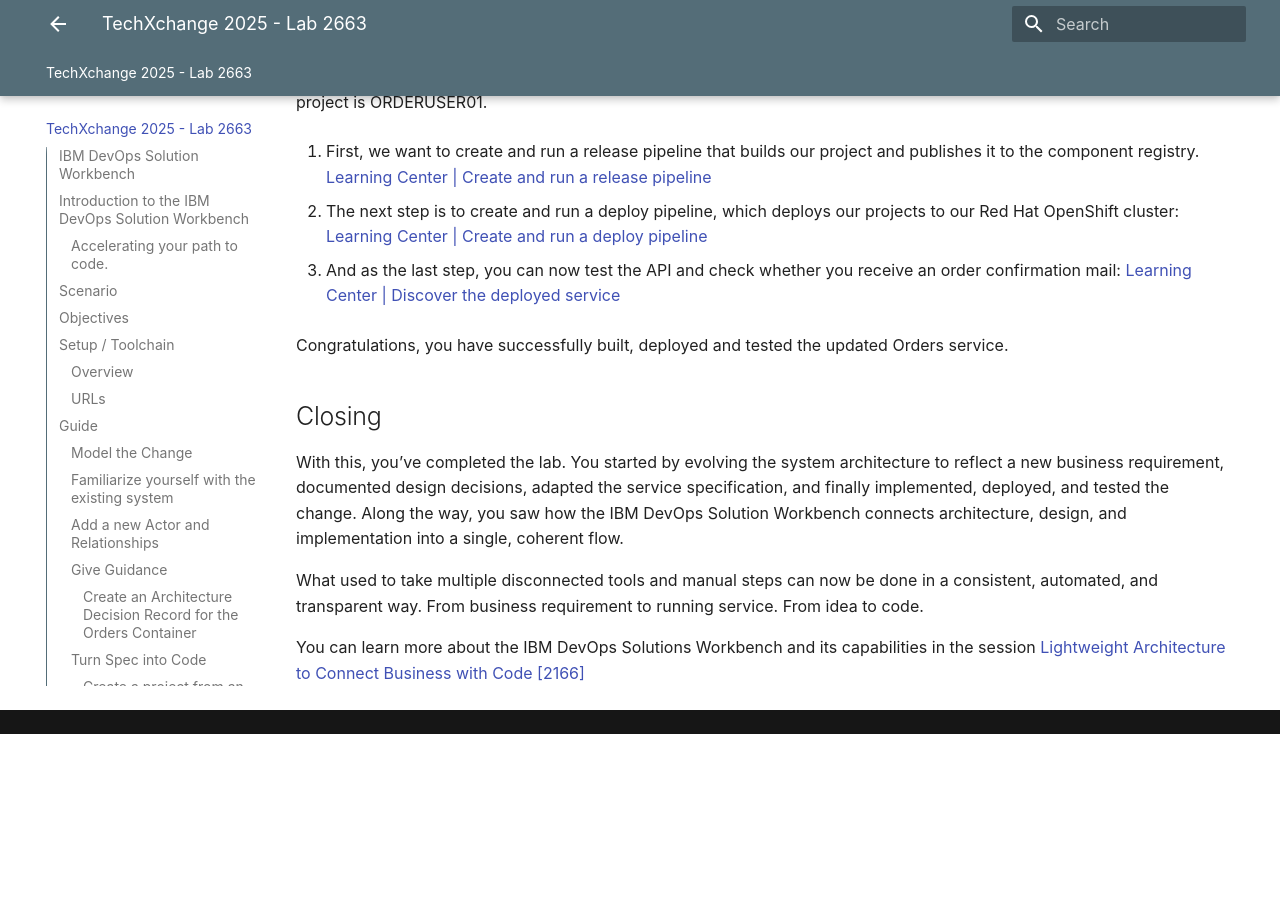
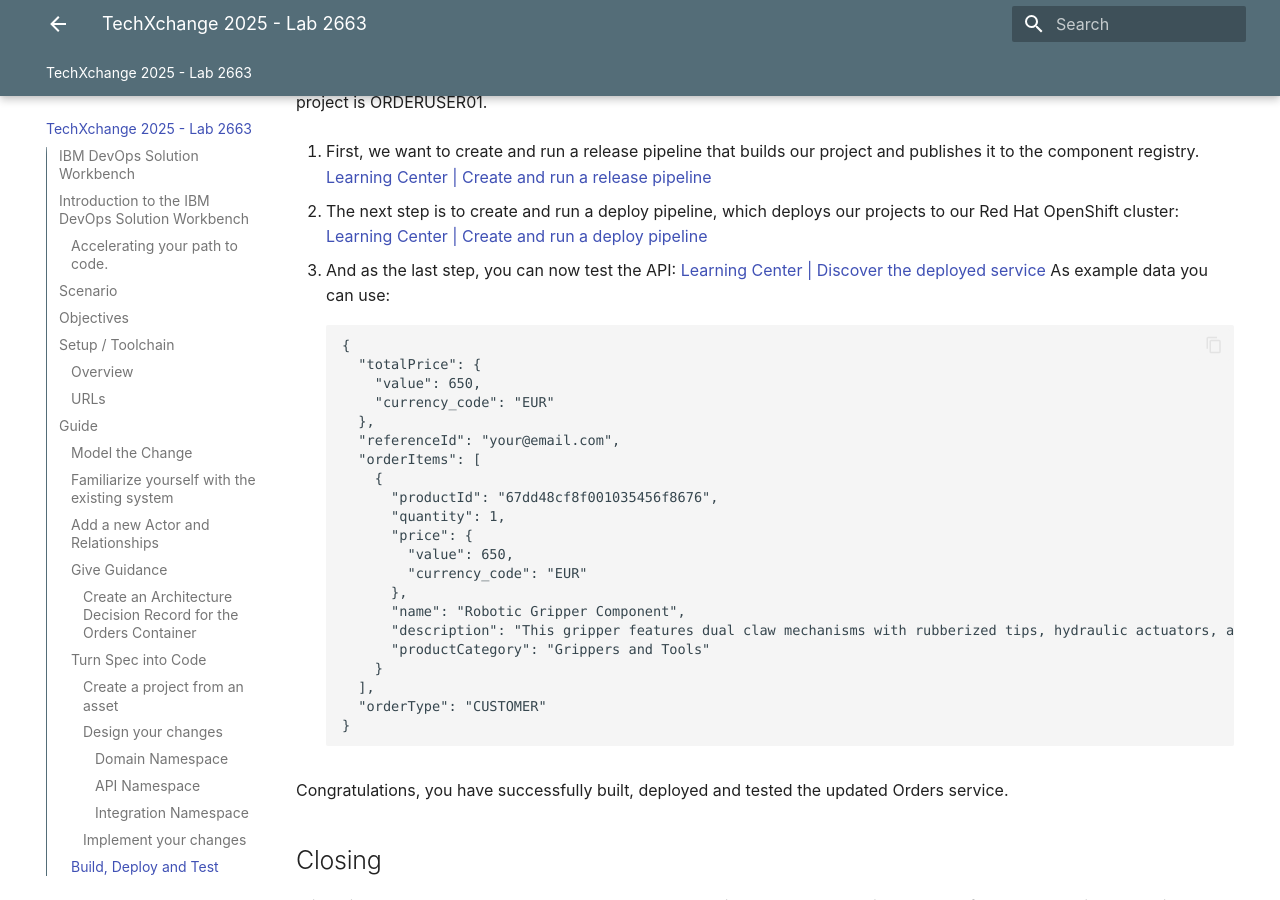
Before and after one commit to DevOpsAutomationLabs/TechXchange_2663, an MkDocs documentation site: the page built from docs/index.md, in a window 1280 px wide and 900 px high, scrolled down 10775 px. Built offline with MkDocs 1.6.1 and Material for MkDocs 9.7.7, drawn with Linux system fonts in a browser that asks for light colours; before the commit the page ends 11509 px from its top, so only the background shows below that; some of the changed text lies outside the part shown.

Commit message:
Update documentation links and formatting

````diff
--- a/docs/index.md
+++ b/docs/index.md
@@ -104,7 +104,7 @@
 
 - Since you are accessing the environment for the first time, you will be asked for your credentials here. Please ask your instructor to give you a username and password.
 
-- Open the System Architecture Design Project of RoboFlow at https://k5-designer-dsw-tools.apps.itz-pyg2bq.hub01-lb.techzone.ibm.com/#/ROBOFLOWAP/Track/**your-username**/Solution. Replace "your-username" in the link with your username.
+- Open the System Architecture Design Project of RoboFlow at https://k5-designer-dsw-tools.apps.itz-pyg2bq.hub01-lb.techzone.ibm.com/#/ROBOFLOWAPTXC/Track/**your-username**/Solution. Replace "your-username" in the link with your username.
 
 - Take a moment to explore: [Learning Center | RoboFlow Architecture](https://learning-devops-solution-workbench.knowis.cloud/docs/examples/roboflow/architecture/). Look at the actors, relationships, the different diagram levels, ...
 
@@ -169,7 +169,7 @@
 
 1. Click on the “+”-symbol in the header bar and then on "New project” to create a new project.
 
-2. Create a new project from an asset as described here: [Learning Center | Create a project from an asset](https://learning-devops-solution-workbench.knowis.cloud/docs/training/domainService/introduction/#preparation---create-project-and-use-of-assets). Please select techxchange25 as the repository group.
+2. Create a new project from an asset as described here: [Learning Center | Create a project from an asset](https://learning-devops-solution-workbench.knowis.cloud/docs/training/domainService/introduction/#preparation---create-project-and-use-of-assets). Please select **techxchange25** as the repository group.
 
 3. After the project is created, you can go into the projects section and search for your created project.
 
@@ -222,9 +222,9 @@
 
 For the confirmation mail to be sent, we need to create a new API dependency of the Email service, design an Integration Service and map the input parameters.
 
-- Create a new API dependency, create the Integration Service and map the parameters: [Learning Center | Design service integration](https://learning-devops-solution-workbench.knowis.cloud/docs/training/domainService/design-service-integration/)
+1. Create a new API dependency, create the Integration Service and map the parameters: [Learning Center | Design service integration](https://learning-devops-solution-workbench.knowis.cloud/docs/training/domainService/design-service-integration/)
 
-- With this, we are done modelling our changes and we can commit everything to the Git repository, just as with any other artifact in the Workbench: [Learning Center | Commit and push changes](https://learning-devops-solution-workbench.knowis.cloud/docs/training/domainService/design-service-integration/#step-5-commit-and-push-changes)
+2. With this, we are done modelling our changes and we can commit everything to the Git repository, just as with any other artifact in the Workbench: [Learning Center | Commit and push changes](https://learning-devops-solution-workbench.knowis.cloud/docs/training/domainService/design-service-integration/#step-5-commit-and-push-changes)
 
 #### Implement your changes
 To continue with the implementation, you can choose any IDE of your choice. For this lab, we set up Microsoft Visual Studio Code for you.
@@ -275,7 +275,31 @@
 
 2. The next step is to create and run a deploy pipeline, which deploys our projects to our Red Hat OpenShift cluster: [Learning Center | Create and run a deploy pipeline](https://learning-devops-solution-workbench.knowis.cloud/docs/training/domainService/deploy-project/#step-2-create-and-run-a-deploy-pipeline)
 
-3. And as the last step, you can now test the API and check whether you receive an order confirmation mail: [Learning Center | Discover the deployed service](https://learning-devops-solution-workbench.knowis.cloud/docs/training/domainService/deploy-project/#step-3-discover-the-deployed-service-and-try-out-the-api)
+3. And as the last step, you can now test the API: [Learning Center | Discover the deployed service](https://learning-devops-solution-workbench.knowis.cloud/docs/training/domainService/deploy-project/#step-3-discover-the-deployed-service-and-try-out-the-api)
+As example data you can use:
+```
+{
+  "totalPrice": {
+    "value": 650,
+    "currency_code": "EUR"
+  },
+  "referenceId": "your@email.com",
+  "orderItems": [
+    {
+      "productId": "67dd48cf8f001035456f8676",
+      "quantity": 1,
+      "price": {
+        "value": 650,
+        "currency_code": "EUR"
+      },
+      "name": "Robotic Gripper Component",
+      "description": "This gripper features dual claw mechanisms with rubberized tips, hydraulic actuators, and bolt connections, crafted from steel for heavy-duty tasks.",
+      "productCategory": "Grippers and Tools"
+    }
+  ],
+  "orderType": "CUSTOMER"
+}
+```
 
 Congratulations, you have successfully built, deployed and tested the updated Orders service.
 
````
